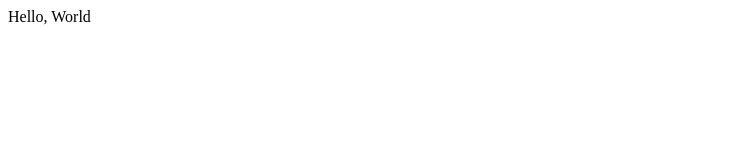
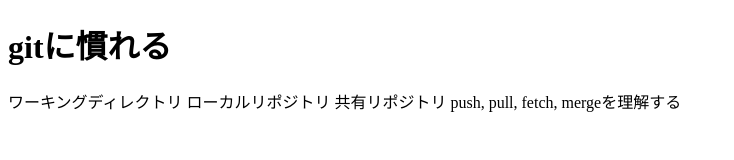
Before and after one commit to Ak870/TestWebPage2, a plain HTML site: page index.html in a window 1280 px wide. Shown: the whole page, without its empty margins (0-734 px from the left). Drawn offline with Linux system fonts and the light colour scheme.

Commit message:
Update index.html

```diff
--- a/index.html
+++ b/index.html
@@ -4,6 +4,11 @@
         <title>AK870's page</title>
     </head>
     <body>
-        Hello, World
+        <h1>gitに慣れる</h1>
+
+        ワーキングディレクトリ
+        ローカルリポジトリ
+        共有リポジトリ
+        push, pull, fetch, mergeを理解する
     </body>
 </html>
```
